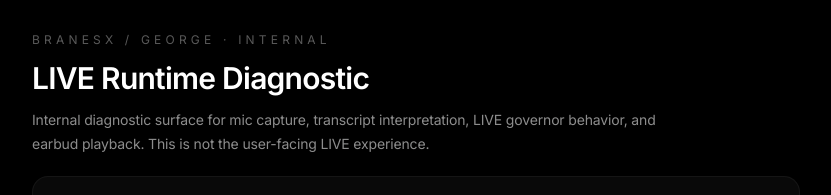
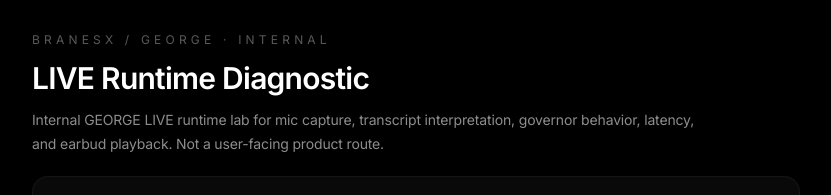
Before and after one commit to LesKemVal/ai-clarity, a Next.js app: page /live-voice in a window 1280 px wide. Shown: the top 195 px of the page, without its empty margins (224-1055 px from the left). Built offline with nearby package versions, Linux system fonts and the light colour scheme.

Commit message:
Convert LIVE voice route into internal runtime lab

```diff
--- /dev/null
+++ b/app/live-voice/head.tsx
@@ -0,0 +1,7 @@
+export default function Head() {
+  return (
+    <>
+      <meta name="robots" content="noindex,nofollow" />
+    </>
+  )
+}
--- a/app/live-voice/page.tsx
+++ b/app/live-voice/page.tsx
@@ -1118,7 +1118,7 @@
           <p className="text-xs uppercase tracking-[0.35em] text-white/35">BRANESx / GEORGE · INTERNAL</p>
           <h1 className="mt-3 text-3xl font-semibold tracking-tight">LIVE Runtime Diagnostic</h1>
           <p className="mt-3 max-w-2xl text-sm leading-6 text-white/55">
-            Internal diagnostic surface for mic capture, transcript interpretation, LIVE governor behavior, and earbud playback. This is not the user-facing LIVE experience.
+            Internal GEORGE LIVE runtime lab for mic capture, transcript interpretation, governor behavior, latency, and earbud playback. Not a user-facing product route.
           </p>
         </div>
 
```
